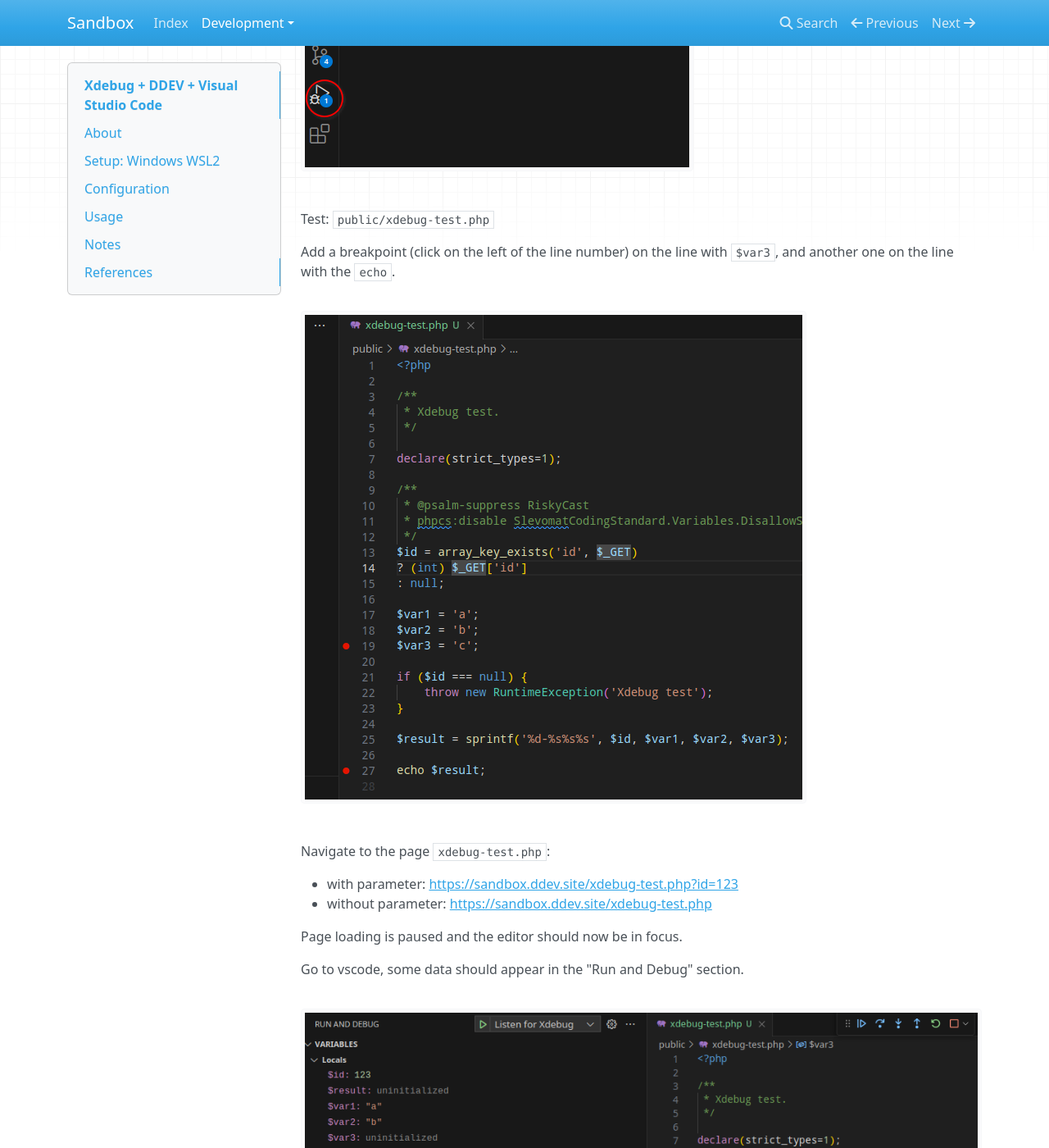
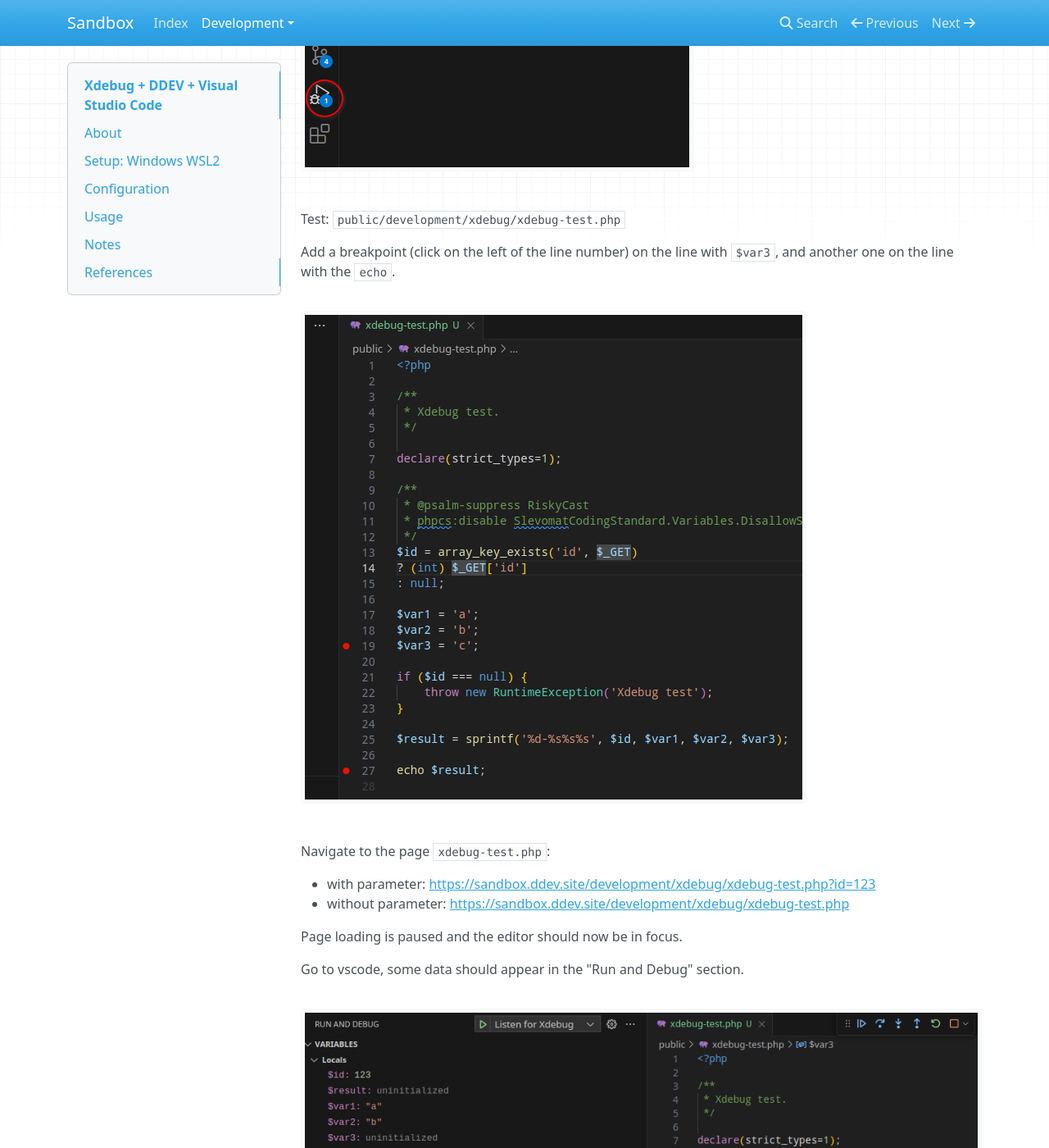
Before and after one commit to webservco/sandbox, an MkDocs documentation site: the page built from docs/Development/Environment/Xdebug/xdebug_ddev_vscode.md, in a window 1280 px wide and 1400 px high, scrolled down 2247 px. Shown: the whole window at 82% size. Built offline with MkDocs 1.6.1, drawn with Linux system fonts in a browser that asks for light colours; nearby versions of some CDN libraries; part of the change alters nothing that is shown.

Commit message:
Move xdebug test code

```diff
--- a/docs/Development/Environment/Xdebug/xdebug_ddev_vscode.md
+++ b/docs/Development/Environment/Xdebug/xdebug_ddev_vscode.md
@@ -96,7 +96,7 @@ Start debugging in vscode:
 
 ![Screenshot: xdebug start](img/xdebug-1-start.png)
 
-Test: `public/xdebug-test.php`
+Test: `public/development/xdebug/xdebug-test.php`
 
 Add a breakpoint (click on the left of the line number) on the line with `$var3`, and another one on the line with the `echo`.
 
@@ -104,8 +104,8 @@ Add a breakpoint (click on the left of the line number) on the line with `$var3`
 
 Navigate to the page `xdebug-test.php`:
 
-- with parameter: [https://sandbox.ddev.site/xdebug-test.php?id=123](https://sandbox.ddev.site/xdebug-test.php?id=123)
-- without parameter: [https://sandbox.ddev.site/xdebug-test.php](https://sandbox.ddev.site/xdebug-test.php)
+- with parameter: [https://sandbox.ddev.site/development/xdebug/xdebug-test.php?id=123](https://sandbox.ddev.site/development/xdebug/xdebug-test.php?id=123)
+- without parameter: [https://sandbox.ddev.site/development/xdebug/xdebug-test.php](https://sandbox.ddev.site/development/xdebug/xdebug-test.php)
 
 Page loading is paused and the editor should now be in focus.
 
```
Also changed, not shown: 2 other files.
